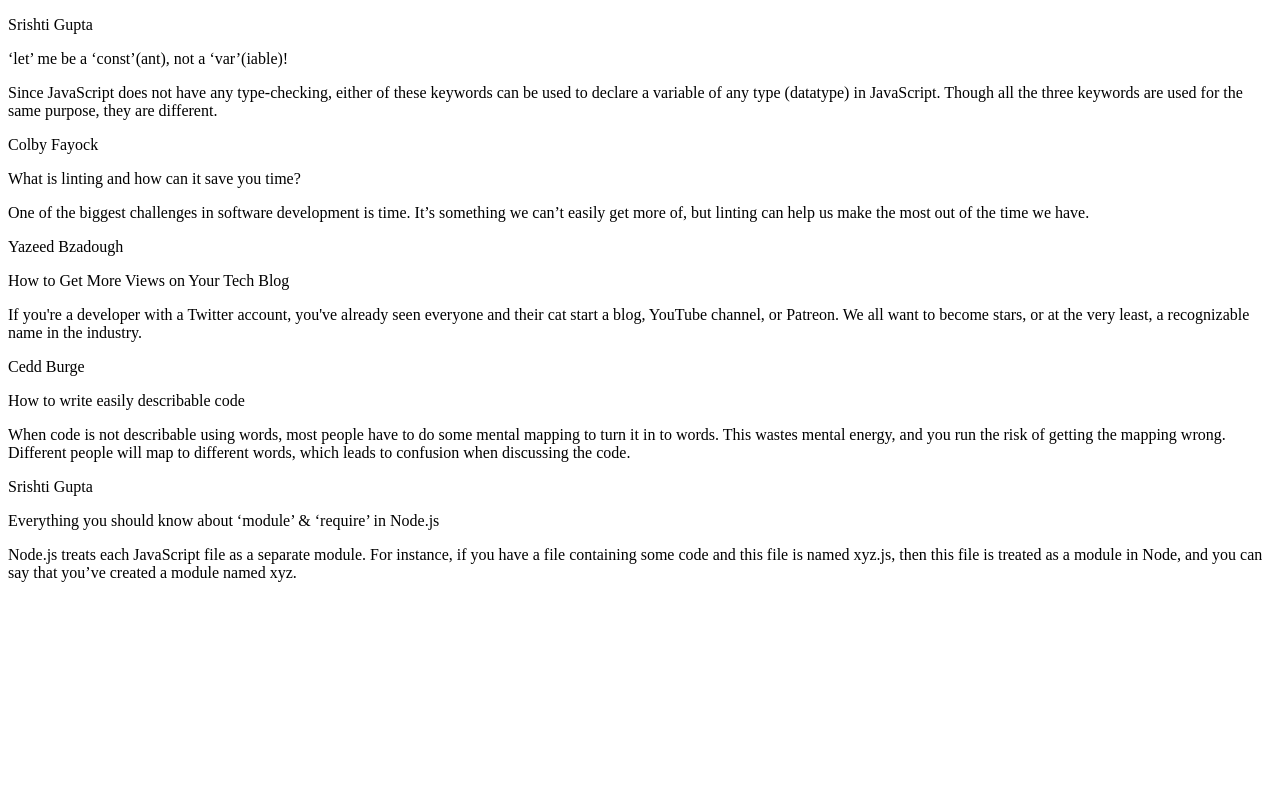
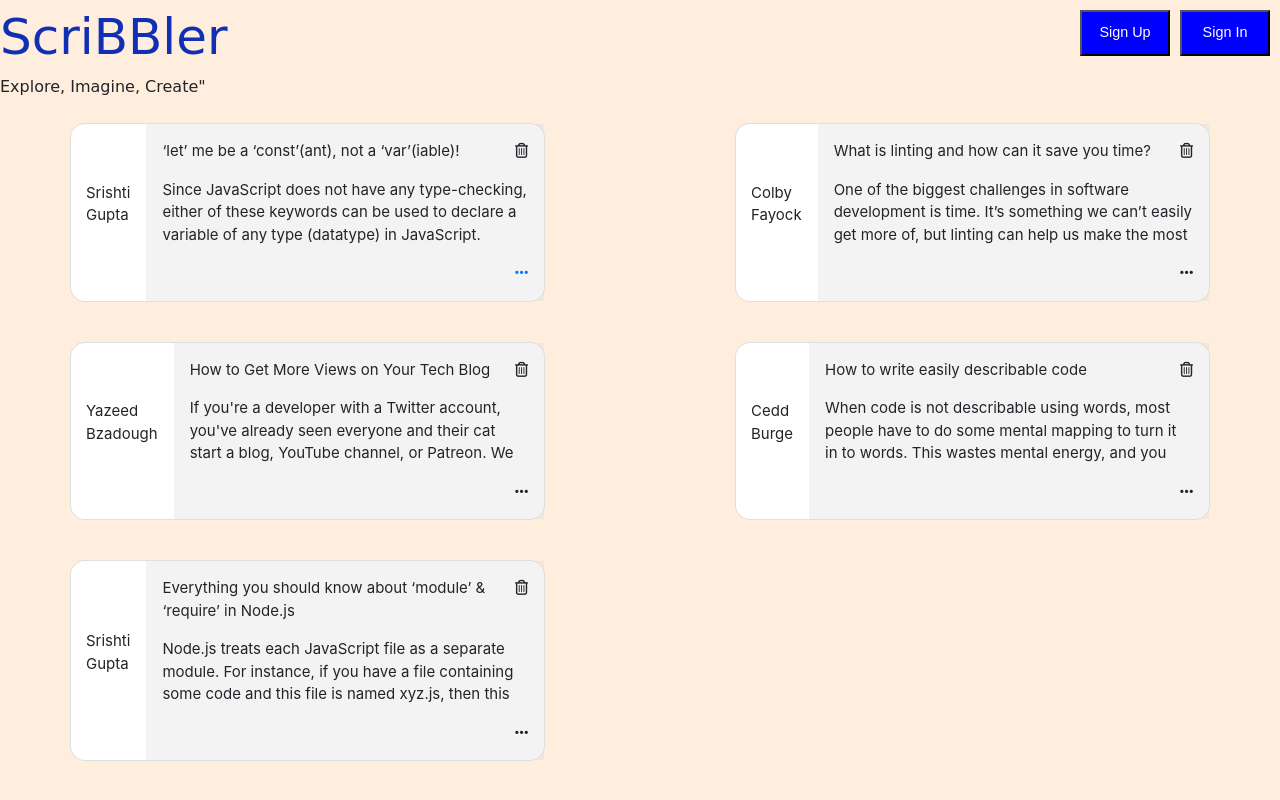
Before and after one commit to rakeshcheekatimala/Scribbler, a plain HTML site: page html/postslist.html in a window 1280 px wide. Drawn offline with nearby package versions, Linux system fonts and the light colour scheme; a web font is replaced by a local one.

Commit message:
card layout and interaction of delete code and ... link to post.html

```diff
--- /dev/null
+++ b/css/button.css
@@ -0,0 +1,4 @@
+.btn.btn--primary{
+	background-color: rgb(96, 221, 96);
+	margin-bottom: 10px;
+}
--- a/css/header.css
+++ b/css/header.css
@@ -2,12 +2,15 @@
 .header__logo {
 	margin:10px;
 }
-.header__title{
+a.header__title{
 	font-family: 'Montez' , cursive;
 	font-size: 50px;
 	color: #112fb4;
 	margin: auto;
 	text-decoration: none;
+}
+a.header__title:hover{
+	color: #112fb4;
 }
 .header__subheading {
 	font-family: Ubuntu Mono, cursive;
@@ -39,11 +42,11 @@
 	color:#000;
 	padding: 10px;
 	min-width: 90px;
+	text-decoration: none;
+	cursor: pointer;
 }
-
-.btn.btn--primary{
-	background-color: rgb(96, 221, 96);
-	margin-bottom: 10px;
+.post__btn:hover{
+	color:#000;
 }
 
 #signInModal .signup {
@@ -57,3 +60,8 @@
 input.form-control,textarea{
 	background-color: #d3d3d347;
 }
+
+.signup--link {
+	color: #0000ff;
+	cursor: pointer;
+}
--- a/css/index.css
+++ b/css/index.css
@@ -7,3 +7,7 @@ body{
 	overflow:hidden;
 	display: block;
 }
+
+.post__actioncontrols a {
+	text-decoration: none;
+}
--- /dev/null
+++ b/css/postlist.css
@@ -0,0 +1,40 @@
+body{
+	background: #ffeedd;
+}
+.posts__listcontainer .card{
+	flex-direction: row;
+	font-size: 15px;
+	margin-bottom: 1rem;
+	border-radius: 15px;
+	margin-top: 1.5rem;
+}
+.posts__listcontainer .card:hover{
+	box-shadow: 5px 5px 5px 5px #727ced;
+}
+.card__titlecontainer {
+	border-right: 1px solid #fff;
+  padding-right: 15px;
+	display: flex;
+	align-items: center
+}
+.card__content {
+	padding: 1rem;
+	background-color: #d3d3d347;
+	margin-right: -15px;
+}
+
+.card__contentdescription {
+	text-overflow: ellipsis;
+	word-wrap: break-word;
+	overflow: hidden;
+	max-height: 4.5em;
+	line-height: 1.5em;
+}
+
+.mb__15 {
+	margin: 10px;
+}
+
+.card span:first-of-type {
+	margin-left: 5px;
+}
--- a/html/postslist.html
+++ b/html/postslist.html
@@ -2,129 +2,258 @@
 <html>
 
 <head>
-    <!-- TODO: Include Font Awesome file here -->
-    <!-- TODO: Include Google Fonts file here -->
+	<link rel="stylesheet" href="https://stackpath.bootstrapcdn.com/bootstrap/4.4.1/css/bootstrap.min.css"
+		integrity="sha384-Vkoo8x4CGsO3+Hhxv8T/Q5PaXtkKtu6ug5TOeNV6gBiFeWPGFN9MuhOf23Q9Ifjh" crossorigin="anonymous">
+	<link href='../css/postlist.css' rel='stylesheet' type='text/css'>
+	<link href='../css/header.css' rel='stylesheet' type='text/css'>
+
+	<link rel="stylesheet" href="../css/button.css" />
+	<link href="https://fonts.googleapis.com/css?family=Montez&display=swap" rel="stylesheet">
+	<script src="https://use.fontawesome.com/9ef772bb2c.js"></script>
 </head>
 
 <body>
 	<!-- TODO: Include code for header here -->
-
+	<header class='header'>
+		<button id='signin' class='primary__btn' data-target='#signInModal' data-toggle="modal">Sign In</button>
+		<button id='signup' class='primary__btn' data-target="#signUpModal" data-toggle="modal">Sign Up</button>
+		<a class='header__title' href='../index.html'>ScriBBler</a>
+		<span class='header__subheading'>Explore, Imagine, Create"</span>
+	</header>
 	<!-- ATTENTION: The HTML code for the list of posts has been given to you. You can feel free to add/delete/modify this code. You need to write the proper CSS and JavaScript code corresponding to this page so that the result looks like the screenshots given to you in the Project Statement. -->
 
 	<!-- list of all posts starts here -->
-    <div>
-
 	<!-- post 1 starts here -->
-        <div>
-            <div>
+	<div class='container posts__listcontainer'>
+		<div class='row justify-content-md-between'>
+			<div class="card col-md-12 col-lg-5" id='post1'>
+				<div class='card__titlecontainer'>
 					<p>Srishti Gupta</p>
 				</div>
 
-            <div>
-                <div>
+				<div class='card__content'>
+					<div class='d-flex justify-content-md-between'>
 						<p>‘let’ me be a ‘const’(ant), not a ‘var’(iable)!</p>
-                    <span>
-                        <!-- TODO: Include Font Awesome icon for delete icon here -->
+						<span data-toggle="modal" data-target="#deleteModal">
+							<i class="fa fa-trash-o" aria-hidden="true"></i>
 						</span>
 					</div>
-                <p>Since JavaScript does not have any type-checking, either of these keywords can be used to declare a variable of any type (datatype) in JavaScript. Though all the three keywords are used for the same purpose, they are different.</p>
-                <span>
-                    <!-- TODO: Include Font Awesome icon for horizontal ellipsis icon here -->
+					<p class='card__contentdescription'>Since JavaScript does not have any type-checking, either of these
+						keywords can be used to
+						declare a
+						variable
+						of any type (datatype) in JavaScript. Though all the three keywords are used for the same purpose, they
+						are
+						different.</p>
+					<span class="float-right">
+						<a href="post.html"><i class="fa fa-ellipsis-h" aria-hidden="true"></i></a>
 					</span>
 				</div>
 			</div>
 			<!-- post 1 ends here -->
 
 			<!-- post 2 starts here -->
-        <div>
-            <div>
+			<div class="card col-md-12 col-lg-5" id='post2'>
+				<div class='card__titlecontainer'>
 					<p>Colby Fayock</p>
 				</div>
 
-            <div>
-                <div>
+				<div class='card__content'>
+					<div class='d-flex justify-content-md-between'>
 						<p>What is linting and how can it save you time?</p>
-                    <span>
-                        <!-- TODO: Include Font Awesome icon for delete icon here -->
+						<span data-toggle="modal" data-target="#deleteModal">
+							<i class="fa fa-trash-o" aria-hidden="true"></i>
 						</span>
 					</div>
-                <p>One of the biggest challenges in software development is time. It’s something we can’t easily get more of, but linting can help us make the most out of the time we have.</p>
-                <span>
-                    <!-- TODO: Include Font Awesome icon for horizontal ellipsis icon here -->
+					<p class='card__contentdescription'>One of the biggest challenges in software development is time. It’s
+						something we can’t easily get more
+						of,
+						but linting can help us make the most out of the time we have.</p>
+					<span class="float-right">
+						<i class="fa fa-ellipsis-h" aria-hidden="true"></i>
 					</span>
 				</div>
 			</div>
 			<!-- post 2 ends here -->
 
 			<!-- post 3 starts here -->
-        <div>
-            <div>
+			<div class="card col-md-12 col-lg-5" id='post3'>
+				<div class='card__titlecontainer'>
 					<p>Yazeed Bzadough</p>
 				</div>
 
-            <div>
-                <div>
+				<div class='card__content'>
+					<div class='d-flex justify-content-md-between'>
 						<p>How to Get More Views on Your Tech Blog</p>
-                    <span>
-                        <!-- TODO: Include Font Awesome icon for delete icon here -->
+						<span data-toggle="modal" data-target="#deleteModal">
+							<i class="fa fa-trash-o" aria-hidden="true"></i>
 						</span>
 					</div>
-                <p>If you're a developer with a Twitter account, you've already seen everyone and their cat start a blog, YouTube channel, or Patreon. We all want to become stars, or at the very least, a recognizable name in the industry.</p>
-                <span>
-                    <!-- TODO: Include Font Awesome icon for horizontal ellipsis icon here -->
+					<p class='card__contentdescription'>If you're a developer with a Twitter account, you've already seen
+						everyone and their cat start a blog,
+						YouTube channel, or Patreon. We all want to become stars, or at the very least, a recognizable name in the
+						industry.</p>
+					<span class="float-right">
+						<i class="fa fa-ellipsis-h" aria-hidden="true"></i>
 					</span>
 				</div>
 			</div>
 			<!-- post 3 ends here -->
 
 			<!-- post 4 starts here -->
-        <div>
-            <div>
-                <p>Cedd Burge</p>
+			<div class="card col-md-12 col-lg-5" id='post4'>
+				<div class='card__titlecontainer'>
+					<p class='author'>Cedd Burge</p>
 				</div>
 
-            <div>
-                <div>
+				<div class='card__content'>
+					<div class='d-flex justify-content-md-between'>
 						<p>How to write easily describable code</p>
-                    <span>
-                        <!-- TODO: Include Font Awesome icon for delete icon here -->
+						<span data-toggle="modal" data-target="#deleteModal">
+							<i class="fa fa-trash-o" aria-hidden="true"></i>
 						</span>
 					</div>
-                <p>When code is not describable using words, most people have to do some mental mapping to turn it in to words. This wastes mental energy, and you run the risk of getting the mapping wrong. Different people will map to different words, which
+					<p class='card__contentdescription'>When code is not describable using words, most people have to do some
+						mental mapping to turn it in to
+						words.
+						This wastes mental energy, and you run the risk of getting the mapping wrong. Different people will map to
+						different words, which
 						leads to confusion when discussing the code.</p>
-                <span>
-                    <!-- TODO: Include Font Awesome icon for horizontal ellipsis icon here -->
+					<span class="float-right">
+						<i class="fa fa-ellipsis-h" aria-hidden="true"></i>
 					</span>
 				</div>
 			</div>
 			<!-- post 4 ends here -->
 
 			<!-- post 5 starts here -->
-        <div>
-            <div>
+			<div class="card col-md-12 col-lg-5" id='post5'>
+				<div class='card__titlecontainer'>
 					<p>Srishti Gupta</p>
 				</div>
 
-            <div>
-                <div>
+				<div class='card__content'>
+					<div class='d-flex justify-content-md-between'>
 						<p>Everything you should know about ‘module’ & ‘require’ in Node.js</p>
-                    <span>
-                        <!-- TODO: Include Font Awesome icon for delete icon here -->
+						<span data-toggle="modal" data-target="#deleteModal">
+							<i class="fa fa-trash-o" aria-hidden="true"></i>
 						</span>
 					</div>
-                <p>Node.js treats each JavaScript file as a separate module. For instance, if you have a file containing some code and this file is named xyz.js, then this file is treated as a module in Node, and you can say that you’ve created a module
+					<p class='card__contentdescription'>Node.js treats each JavaScript file as a separate module. For instance,
+						if you have a file containing
+						some
+						code and this file is named xyz.js, then this file is treated as a module in Node, and you can say that
+						you’ve
+						created a module
 						named xyz.</p>
-                <span>
-                    <!-- TODO: Include Font Awesome icon for horizontal ellipsis icon here -->
+					<span class="float-right">
+						<i class="fa fa-ellipsis-h" aria-hidden="true"></i>
 					</span>
+				</div>
+			</div>
 		</div>
 	</div>
 	<!-- post 5 ends here -->
 
 	<!-- TODO: Write code for delete post modal here -->
+	<div class="modal fade" id="deleteModal" tabindex="-1" role="dialog" aria-labelledby="deleteModal" aria-hidden="true">
+		<div class="modal-dialog" role="document">
+			<div class="modal-content">
+				<div class="modal-body text-center">
+					Are you sure you want to Delete?
+					<div class='mb__15'>
+						<button type="button" class="btn btn-success" onclick="confirmDelete()">Yes</button>
+						<button type="button" class="btn btn-danger" data-dismiss="modal">No</button>
+					</div>
+				</div>
 
 			</div>
+		</div>
+	</div>
+	</div>
+
+	<div class="modal fade" id="signInModal" tabindex="-1" role="dialog" aria-labelledby="signInModal" aria-hidden="true">
+		<div class="modal-dialog" role="document">
+			<div class="modal-content">
+				<div class="modal-header">
+					<h5 class="modal-title" id="exampleModalLabel">Welcome Back!</h5>
+					<button type="button" class="close" data-dismiss="modal" aria-label="Close">
+						<span aria-hidden="true">&times;</span>
+					</button>
+				</div>
+				<div class="modal-body">
+					<form>
+						<div class="form-group">
+							<label for="username" class="col-form-label">Username</label>
+							<input type="text" class="form-control" id="username" placeholder='Enter your username' required>
+						</div>
+						<div class="form-group">
+							<label for="password" class="col-form-label">Password</label>
+							<input type="password" class="form-control" id="password" placeholder='Enter your password' required>
+						</div>
+						<div class="d-flex flex-column signup__footer">
+							<button type="submit" class="btn btn-lg btn-block btn--primary">Sign In</button>
+							<div class='signup justify-content-center'>
+								<span>Not a memeber ? </span>
+								<span onclick="openSignUpModal()" class='signup--link'> &nbspSign Up</a>
+							</div>
+						</div>
+					</form>
+				</div>
+			</div>
+		</div>
+	</div>
+
+	<div class="modal fade" id="signUpModal" tabindex="-1" role="dialog" aria-labelledby="signUpModal" aria-hidden="true">
+		<div class="modal-dialog" role="document">
+			<div class="modal-content">
+				<div class="modal-header">
+					<h5 class="modal-title" id="exampleModalLabel">Get Started</h5>
+					<button type="button" class="close" data-dismiss="modal" aria-label="Close">
+						<span aria-hidden="true">&times;</span>
+					</button>
+				</div>
+				<div class="modal-body">
+					<form>
+						<div class="form-group">
+							<label for="name" class="col-form-label">Name</label>
+							<input type="text" class="form-control" id="name" placeholder='Enter your name' required>
+						</div>
+						<div class="form-group">
+							<label for="signupusername" class="col-form-label">UserName</label>
+							<input type="text" class="form-control" id="signupusername" placeholder='Enter your name' required>
+						</div>
+						<div class="form-group">
+							<label for="signuppassword" class="col-form-label">Password</label>
+							<input type="password" class="form-control" id="signuppassword" placeholder='Enter your password'
+								required>
+						</div>
+						<div class="form-group">
+							<label for="signupconfirmpassword" class="col-form-label">Confirm Password</label>
+							<input type="password" class="form-control" id="signupconfirmpassword"
+								placeholder='Re-enter your password' required>
+						</div>
+						<div class="d-flex flex-column signup__footer">
+							<button type="submit" class="btn btn-lg btn-block btn--primary">Sign In</button>
+						</div>
+					</form>
+				</div>
+			</div>
+		</div>
+	</div>
+
 	<!-- list of all posts ends here -->
+	<script src="https://code.jquery.com/jquery-3.4.1.slim.min.js"
+		integrity="sha384-J6qa4849blE2+poT4WnyKhv5vZF5SrPo0iEjwBvKU7imGFAV0wwj1yYfoRSJoZ+n"
+		crossorigin="anonymous"></script>
+	<script src="https://cdn.jsdelivr.net/npm/popper.js@1.16.0/dist/umd/popper.min.js"
+		integrity="sha384-Q6E9RHvbIyZFJoft+2mJbHaEWldlvI9IOYy5n3zV9zzTtmI3UksdQRVvoxMfooAo"
+		crossorigin="anonymous"></script>
+	<script src="https://stackpath.bootstrapcdn.com/bootstrap/4.4.1/js/bootstrap.min.js"
+		integrity="sha384-wfSDF2E50Y2D1uUdj0O3uMBJnjuUD4Ih7YwaYd1iqfktj0Uod8GCExl3Og8ifwB6"
+		crossorigin="anonymous"></script>
+	<script src="../js/postlist.js"></script>
+	<script src='../js/index.js'></script>
 </body>
 
 </html>
--- /dev/null
+++ b/js/index.js
@@ -0,0 +1,5 @@
+function openSignUpModal() {
+	console.log('inside this');
+	$('#signInModal').modal('hide');
+	$('#signUpModal').modal('show');
+}
```
Also changed, not shown: index.html (+6 -4 lines), js/postlist.js (added, +23 -0 lines). Lines whose indentation alone changed are shown as unchanged.
